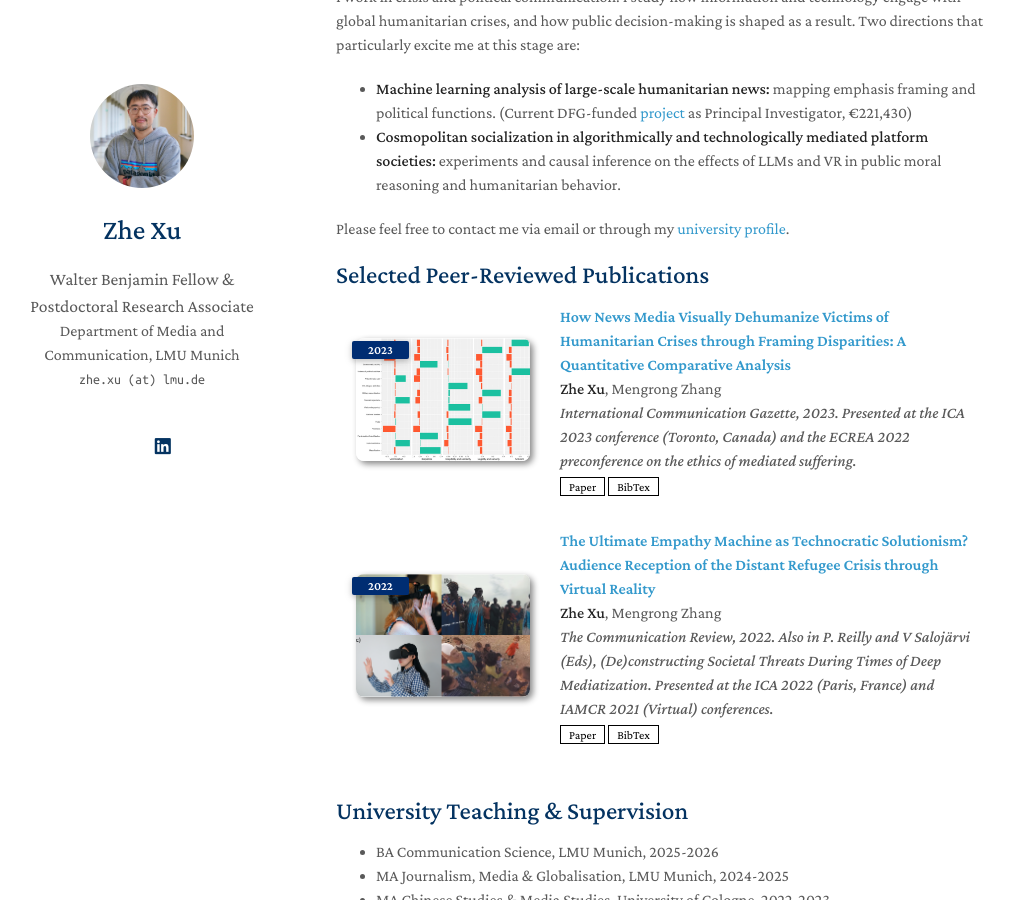
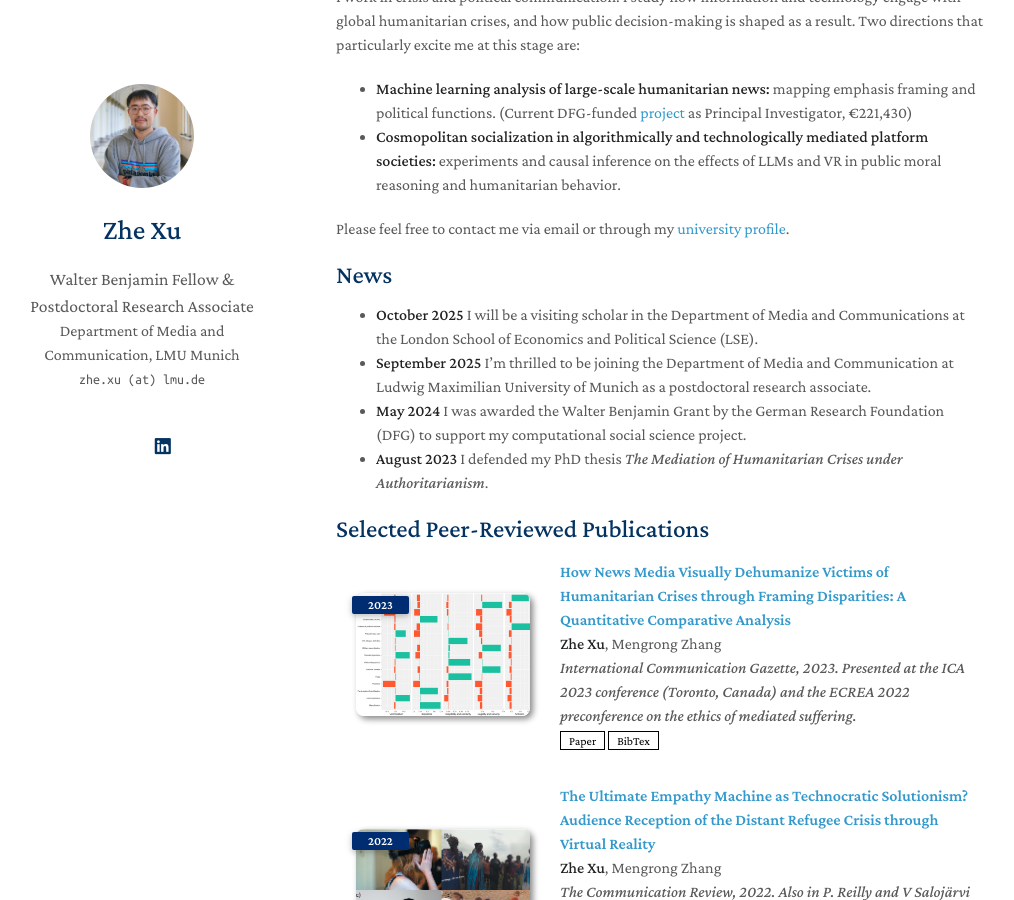
Before and after one commit to zhexuphd/home, a Jekyll site: the page built from index.md, in a window 1280 px wide and 900 px high, scrolled down 380 px. Shown: the whole window, without its empty margins (134-1148 px from the left). Built offline with Jekyll 4.4.1, drawn with Linux system fonts in a browser that asks for light colours; a style sheet for code colours, icons or effects is not loaded; our own code applies the rules of GitHub Pages for plain Markdown files.

Commit message:
Update index.md

```diff
--- a/index.md
+++ b/index.md
@@ -14,6 +14,13 @@ I work in crisis and political communication. I study how information and techno
 
 Please feel free to contact me via email or through my [university profile](https://www.ifkw.uni-muenchen.de/organisation/personen/mitarbeiter/xu_zhe/index.html).
 
+## News
+
+- **October 2025** I will be a visiting scholar in the Department of Media and Communications at the London School of Economics and Political Science (LSE).
+- **September 2025**  I’m thrilled to be joining the Department of Media and Communication at Ludwig Maximilian University of Munich as a postdoctoral research associate.
+- **May 2024** I was awarded the Walter Benjamin Grant by the German Research Foundation (DFG) to support my computational social science project.
+- **August 2023** I defended my PhD thesis *The Mediation of Humanitarian Crises under Authoritarianism*.
+
 {% include_relative _includes/publications.md %}
 
 ## University Teaching & Supervision
```
